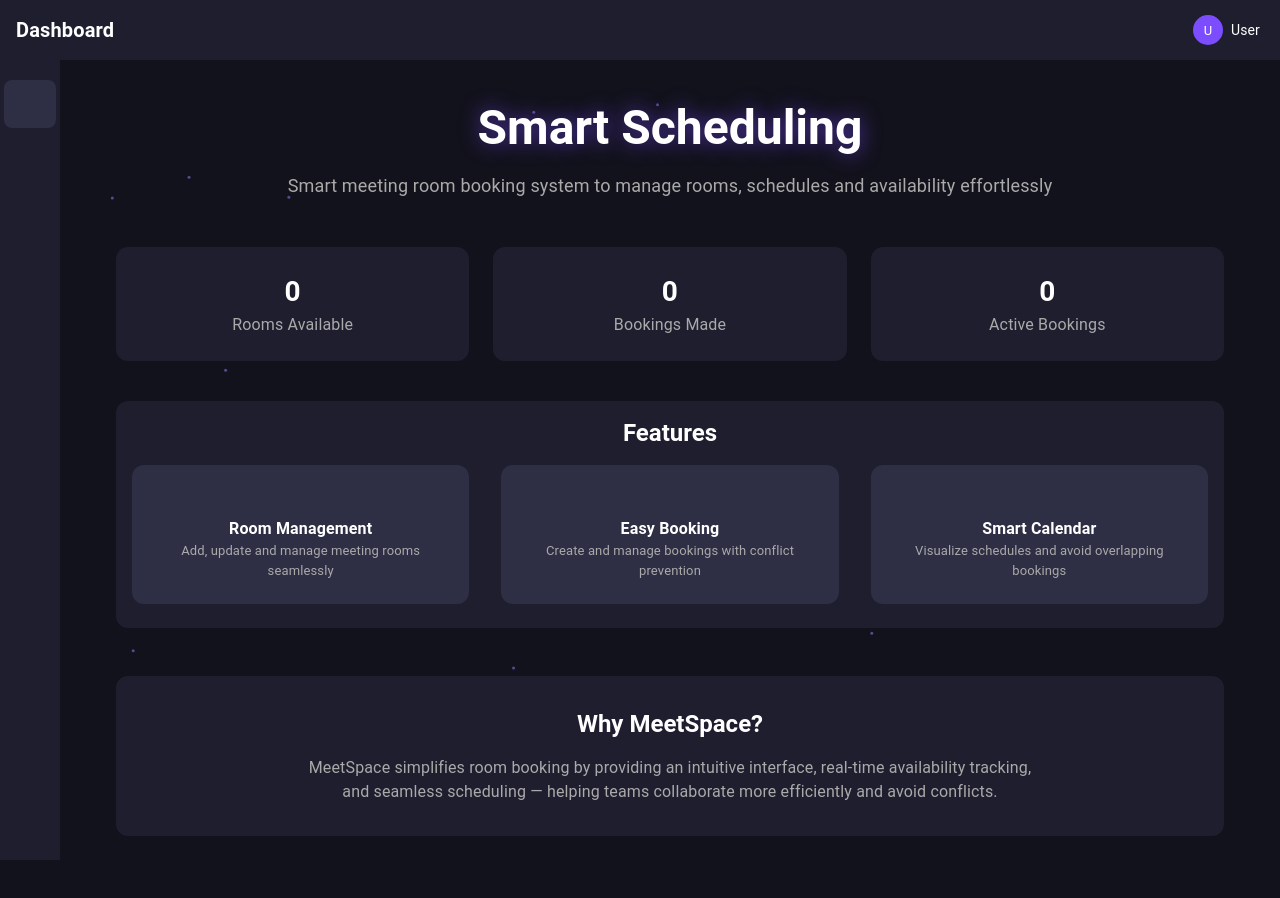
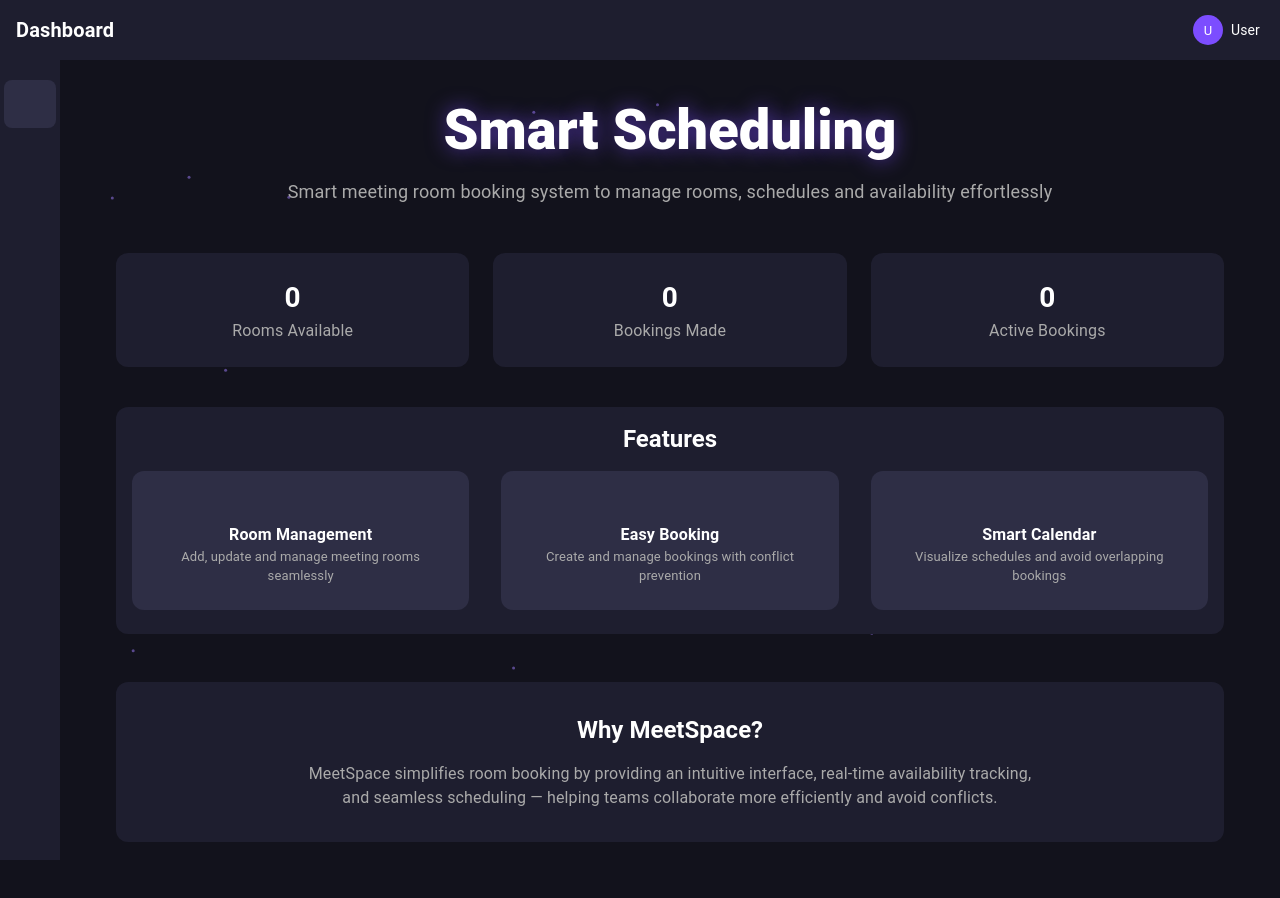
Before and after one commit to AkshayKumarS3790/meeting-room-booking-system, a Next.js app in the folder frontend/my-app/: page /dashboard in a window 1280 px wide. Shown: the top 898 px of the page. Built offline with nearby package versions, Linux system fonts and the light colour scheme; no server answers; sample sign-in values are in the browser's storage; some icons are missing.

Commit message:
Dashboard refinements

```diff
--- a/frontend/my-app/src/app/(app)/dashboard/page.tsx
+++ b/frontend/my-app/src/app/(app)/dashboard/page.tsx
@@ -62,13 +62,19 @@ export default function Home() {
               variant="h3"
               sx={{
                 pt: 2,
-                fontWeight: 700,
+                fontWeight: 800,
+                lineHeight: 1.1,
                 color: "#fff",
                 textShadow: "0 0 20px rgba(124, 77, 255, 0.6)", // background glow
                 minHeight: "72px",
                 display: "flex",
                 alignItems: "center",
                 justifyContent: "center",
+                fontSize: {
+                  xs: "2.5rem",
+                  sm: "3rem",
+                  md: "3.5rem",
+                },
               }}
             >
               {isLoading ? (
```
